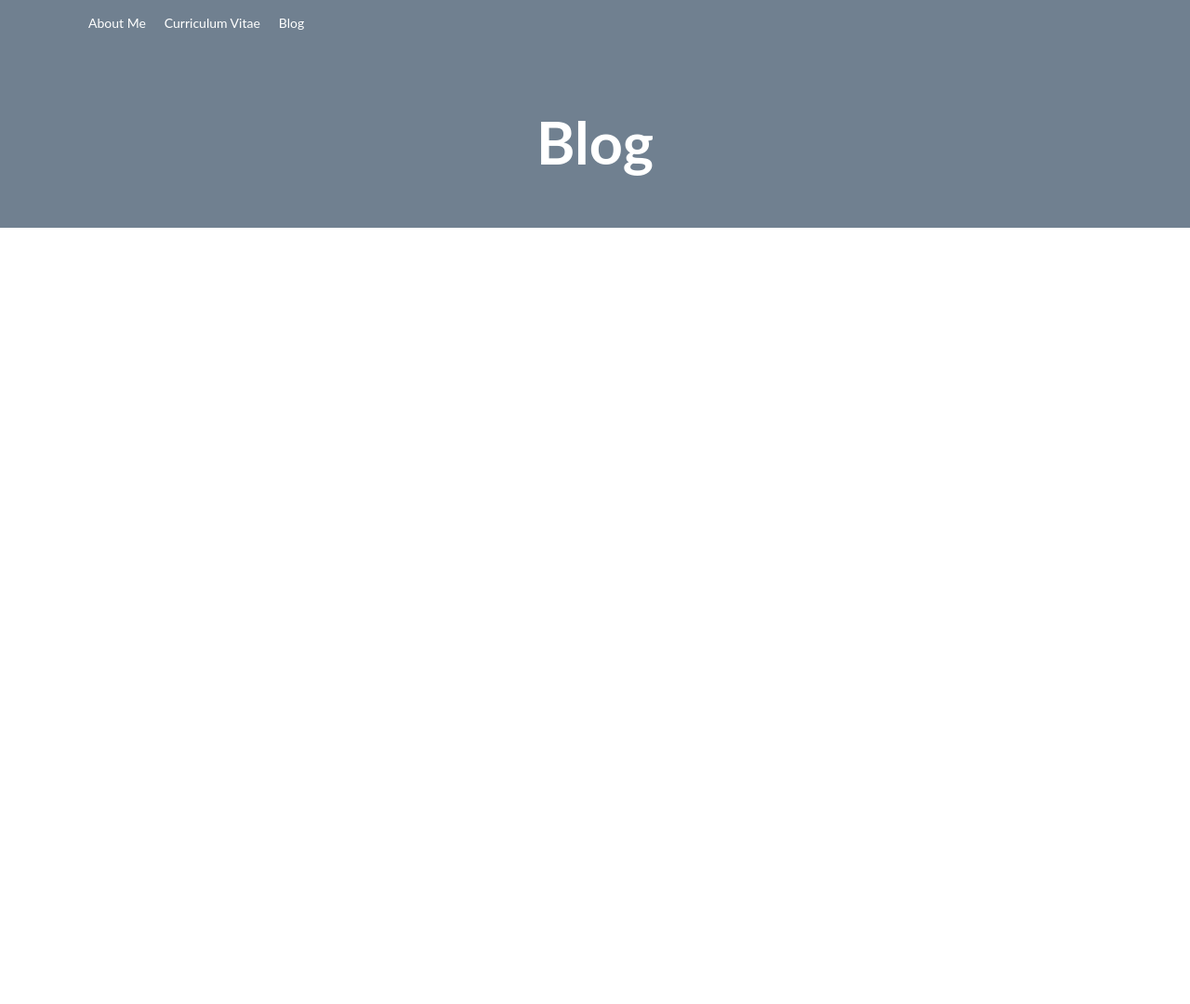
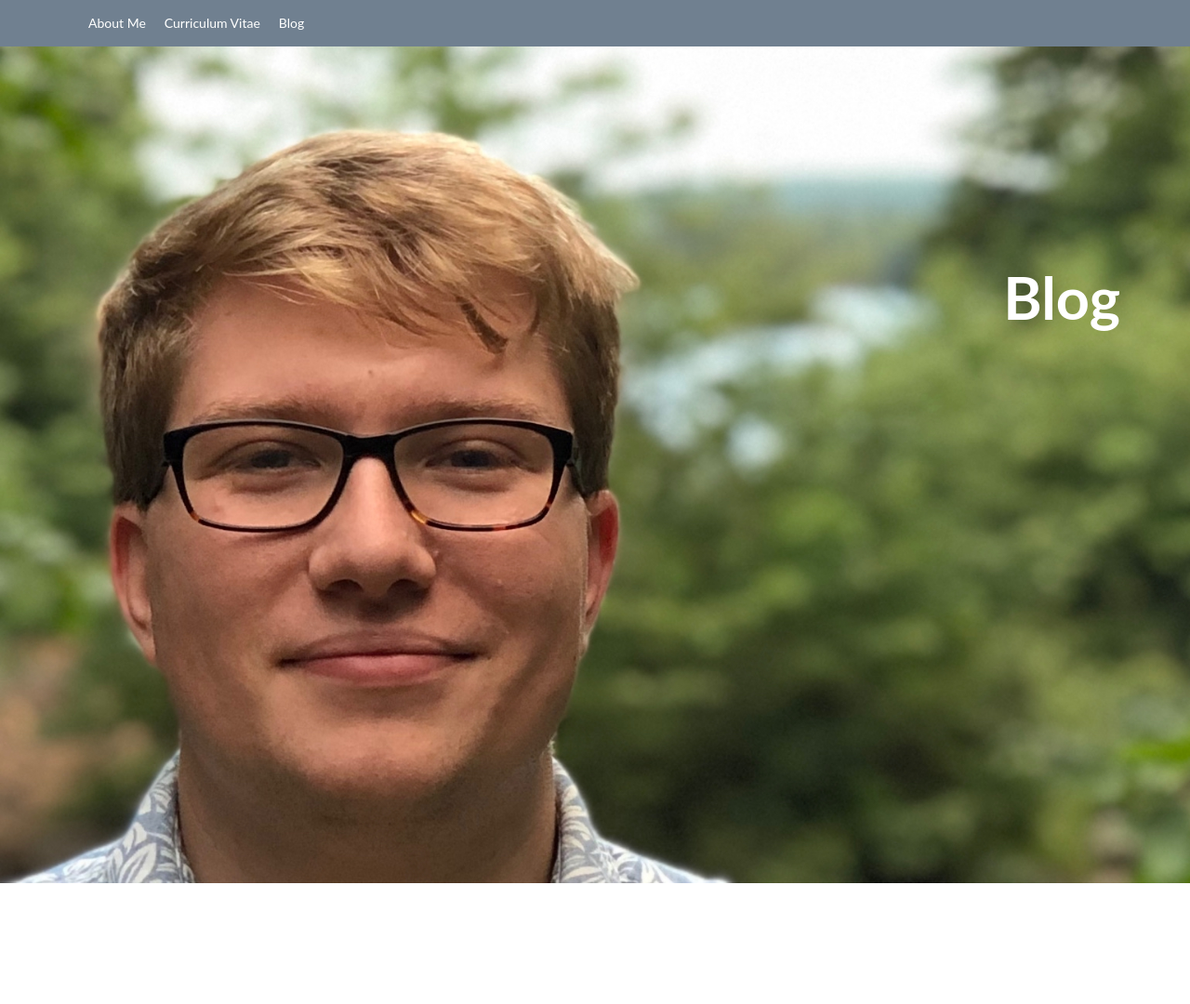
Before and after one commit to LandonGetz/OldCVWebsite, a Jekyll site: the page built from blog.md, in a window 1280 px wide. Shown: the whole page at 93% size. Built offline with Jekyll 4.4.1, drawn with Linux system fonts in a browser that asks for light colours; nearby versions of some CDN libraries; before the commit the page ends 900 px from its top, so only the background shows below that.

Commit message:
Jumbotron Background update
Updated background

```diff
--- a/_layouts/default.html
+++ b/_layouts/default.html
@@ -86,8 +86,14 @@
         </div>
         <!-- /.container -->
     </nav>
-    <div class="jumbotron" id="header">
-    <h1 id="headertext"> {{page.page_title}} </h1>
+    <div class="jumbotron" id="header" style="padding:0px;">
+        <div class="row" style="background-image: url(/images/header-full.jpg); background-size: cover; background-repeat: no-repeat; height: 100%; width: 100%; border: 0px; margin: 0px; padding: 0px;">
+                    <h1 id="headertext" style="vertical-align: middle; line-height: 500px;"> {{page.page_title}} </h1>
+
+        </div>
+        </div>
+        <h1 id="headertext"> {{page.page_title}} </h1>
+
         </div>
     <div class="container" id="content">
         {{ content }}
--- a/css/default.css
+++ b/css/default.css
@@ -9,7 +9,9 @@ body {
 }
 
 #jumbotron {
-    max-width: 100%
+    max-width: 100%;
+    padding-bottom: 0px;
+    margin-bottom: 0px;
 }
 
 #navbar {
@@ -75,7 +77,8 @@ h1 {
 }
 
 #headertext {
-    text-align: center;
+    padding-right: 75px;
+    text-align: right;
     color: white;
     font-family: 'Lato', serif;
     font-weight: bold;
```
Also changed, not shown: images/IMG_0162.jpg (added), images/header-dec.jpg (added), images/header-full.jpg (added), images/header-new.jpg (added), images/header_new_small.jpg (added), 1 other file.
